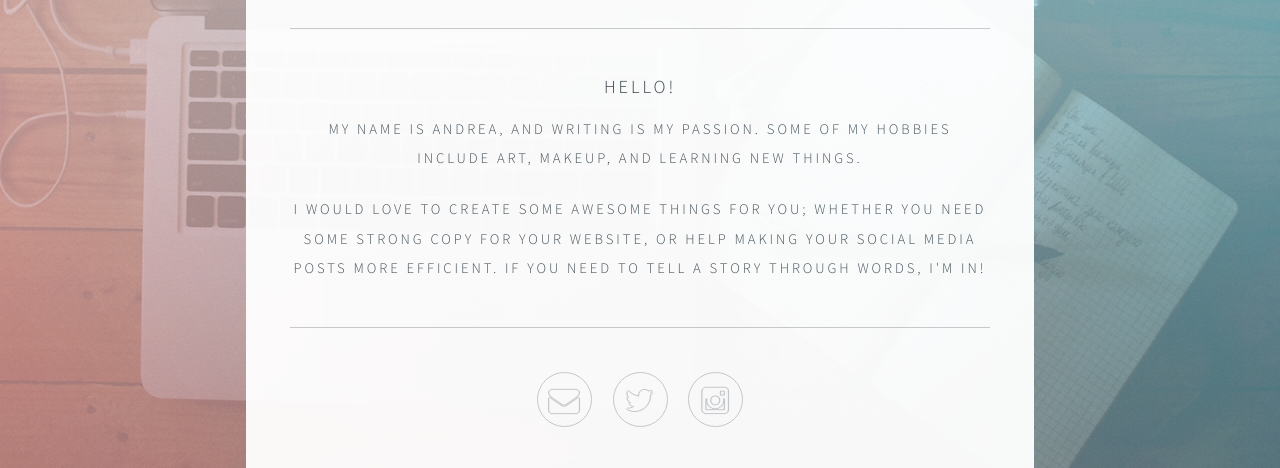
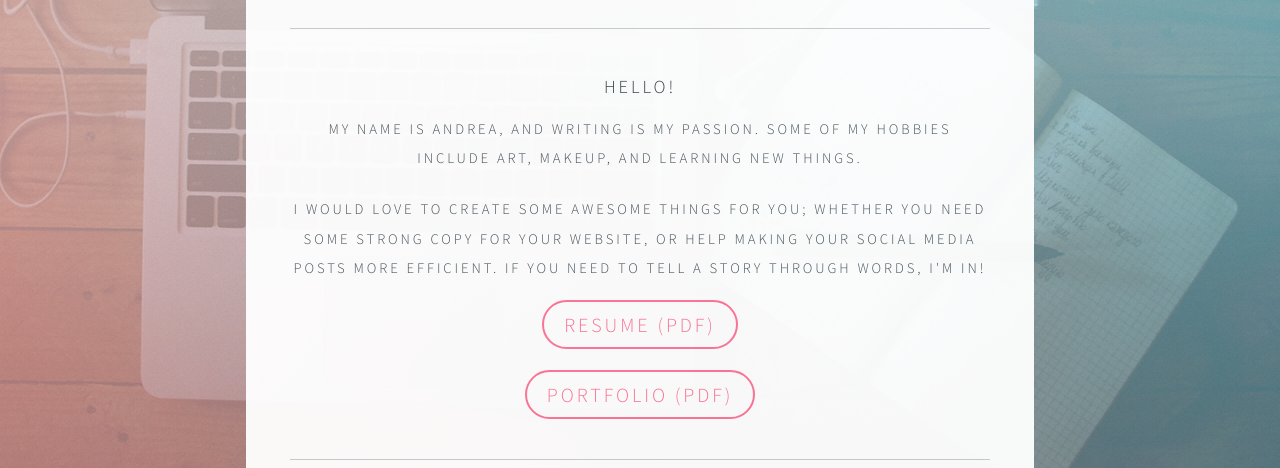
Before and after one commit to OhHiAndie/portfolio_landing_page, a plain HTML site: page index.html in a window 1280 px wide. Shown: the part 332-800 px from the top of the page. Drawn offline with Linux system fonts and the light colour scheme.

Commit message:
Website is done.

```diff
--- a/index.html
+++ b/index.html
@@ -14,6 +14,22 @@
 		<!--[if lte IE 9]><link rel="stylesheet" href="assets/css/ie9.css" /><![endif]-->
 		<!--[if lte IE 8]><link rel="stylesheet" href="assets/css/ie8.css" /><![endif]-->
 		<noscript><link rel="stylesheet" href="assets/css/noscript.css" /></noscript>
+		<style>
+		.btn {
+		  -webkit-border-radius: 40;
+		  -moz-border-radius: 40;
+		  border-radius: 40px;
+		  color: #ff7496;
+		  font-size: 20px;
+		  padding: 10px 20px 10px 20px;
+		  border: solid #ff7496 2px;
+		  text-decoration: none;
+		}
+
+		.btn:hover {
+		  text-decoration: none;
+		}
+		</style>
 	</head>
 	<body class="is-loading">
 
@@ -34,6 +50,12 @@
 						<h2>Hello!</h2>
 							<p>My name is Andrea, and writing is my passion. Some of my hobbies include art, makeup, and learning new things.</p>
 							<p>I would love to create some awesome things for you; whether you need some strong copy for your website, or help making your social media posts more efficient. If you need to tell a story through words, I'm in!</p>
+
+							<p>
+								<a class="btn" href="andrea-oleson-copywriter-resume.pdf">Resume (PDF)</a>
+								<br /><br />
+								<a class="btn" href="/andrea-oleson-writing-portfolio.pdf">Portfolio (PDF)</a>
+							</p>
 						<hr />
 						</div>
 
```
Also changed, not shown: 2 other files.
